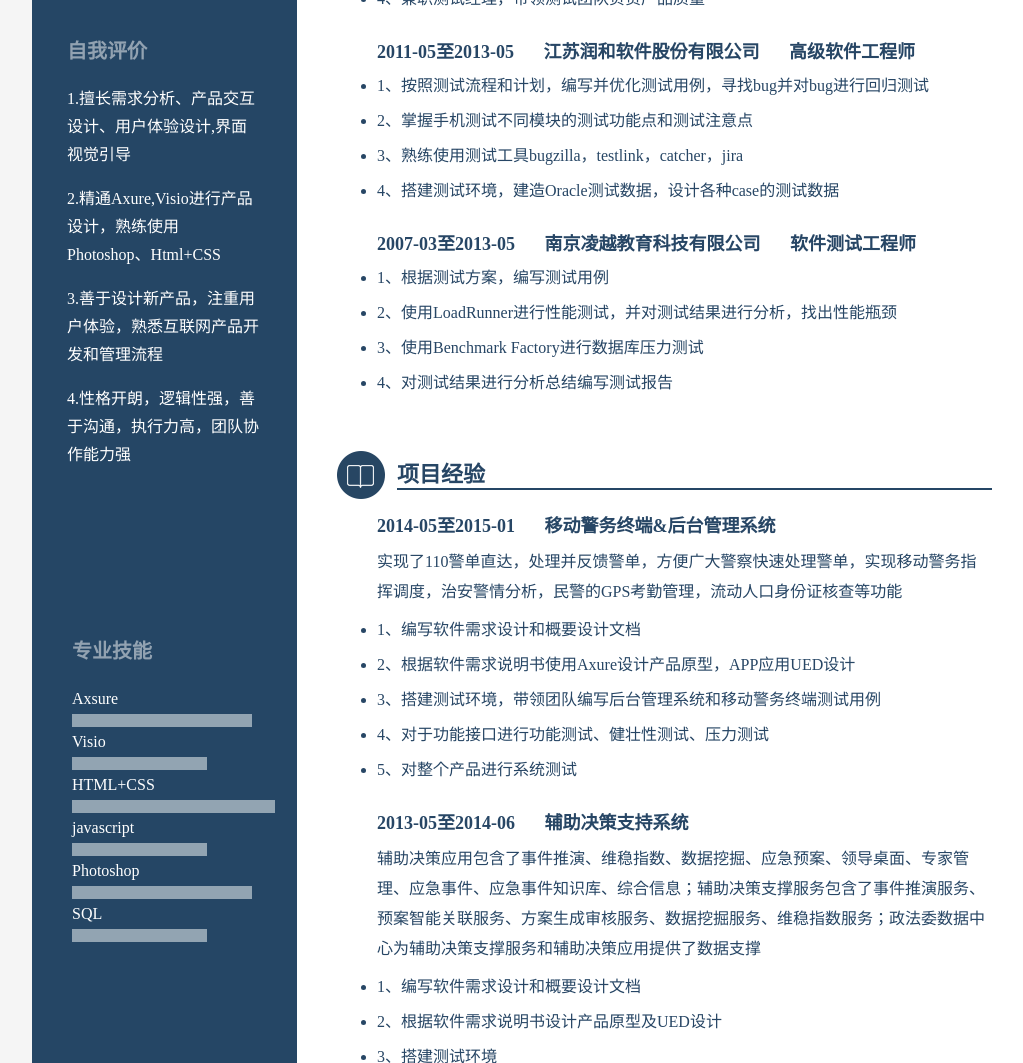
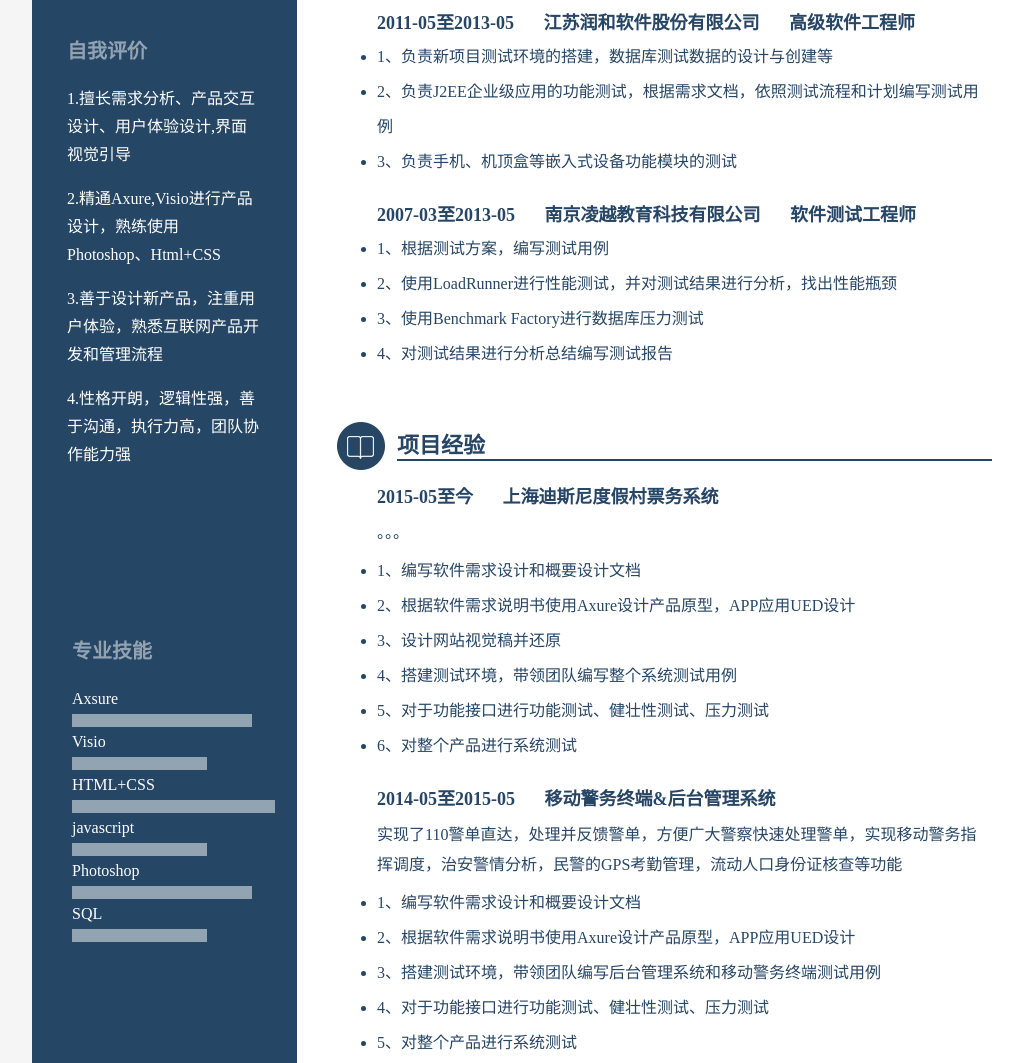
Before and after one commit to caiye1985/cv, a plain HTML site: page index.html in a window 1280 px wide. Shown: the part 707-1770 px from the top of the page, without its empty margins (108-1131 px from the left). Drawn offline with Linux system fonts and the light colour scheme.

Commit message:
完善工作经历

```diff
--- a/index.html
+++ b/index.html
@@ -63,7 +63,7 @@
                         <span>陈海丽</span>
                         <p>产品经理/交互设计师/高级前端工程师</p>
 
-                        <p>拥有3年的产品经理经验，5年左右的测试开发经验，对于产品设计交互有着独到的理解。</p>
+                        <p>拥有3年的产品经理经验，5年左右的测试开发经验，测试工程师的经历。</p>
                     </div>
                     <!--教育背景begin!-->
                     <div class="edu">
@@ -100,7 +100,7 @@
                                 <div class="list-title">
                                     <span>2013-05至今</span>
                                     <span>航天科工智慧产业发展有限公司</span>
-                                    <span>产品经理</span>
+                                    <span>产品经理、测试经理</span>
                                 </div>
                                 <li>1、根据公司战略做竞品分析，产品需求分析，编写PRD文档和概要设计文档</li>
                                 <li>2、使用Visio和Axure设计产品原型（含服务端和客户端），输出交互稿与UED设计稿</li>
@@ -113,10 +113,9 @@
                                     <span>江苏润和软件股份有限公司</span>
                                     <span>高级软件工程师</span>
                                 </div>
-                                <li>1、按照测试流程和计划，编写并优化测试用例，寻找bug并对bug进行回归测试</li>
-                                <li>2、掌握手机测试不同模块的测试功能点和测试注意点 </li>
-                                <li>3、熟练使用测试工具bugzilla，testlink，catcher，jira</li>
-                                <li>4、搭建测试环境，建造Oracle测试数据，设计各种case的测试数据</li>
+                                <li>1、负责新项目测试环境的搭建，数据库测试数据的设计与创建等
+                                <li>2、负责J2EE企业级应用的功能测试，根据需求文档，依照测试流程和计划编写测试用例
+                                <li>3、负责手机、机顶盒等嵌入式设备功能模块的测试
                             </ul>
                             <ul class="list">
                                 <div class="list-title">
@@ -141,7 +140,22 @@
                         <div clss="content">
                             <ul class="list">
                                 <div class="list-title">
-                                    <span>2014-05至2015-01</span>
+                                    <span>2015-05至今</span>
+                                    <span>上海迪斯尼度假村票务系统</span>
+                                </div>
+                                <div class="summery">
+                                    。。。
+                                </div>
+                                <li>1、编写软件需求设计和概要设计文档</li>
+                                <li>2、根据软件需求说明书使用Axure设计产品原型，APP应用UED设计</li>
+                                <li>3、设计网站视觉稿并还原</li>
+                                <li>4、搭建测试环境，带领团队编写整个系统测试用例</li>
+                                <li>5、对于功能接口进行功能测试、健壮性测试、压力测试</li>
+                                <li>6、对整个产品进行系统测试</li>
+                            </ul>
+                            <ul class="list">
+                                <div class="list-title">
+                                    <span>2014-05至2015-05</span>
                                     <span>移动警务终端&后台管理系统</span>
                                 </div>
                                 <div class="summery">
```
